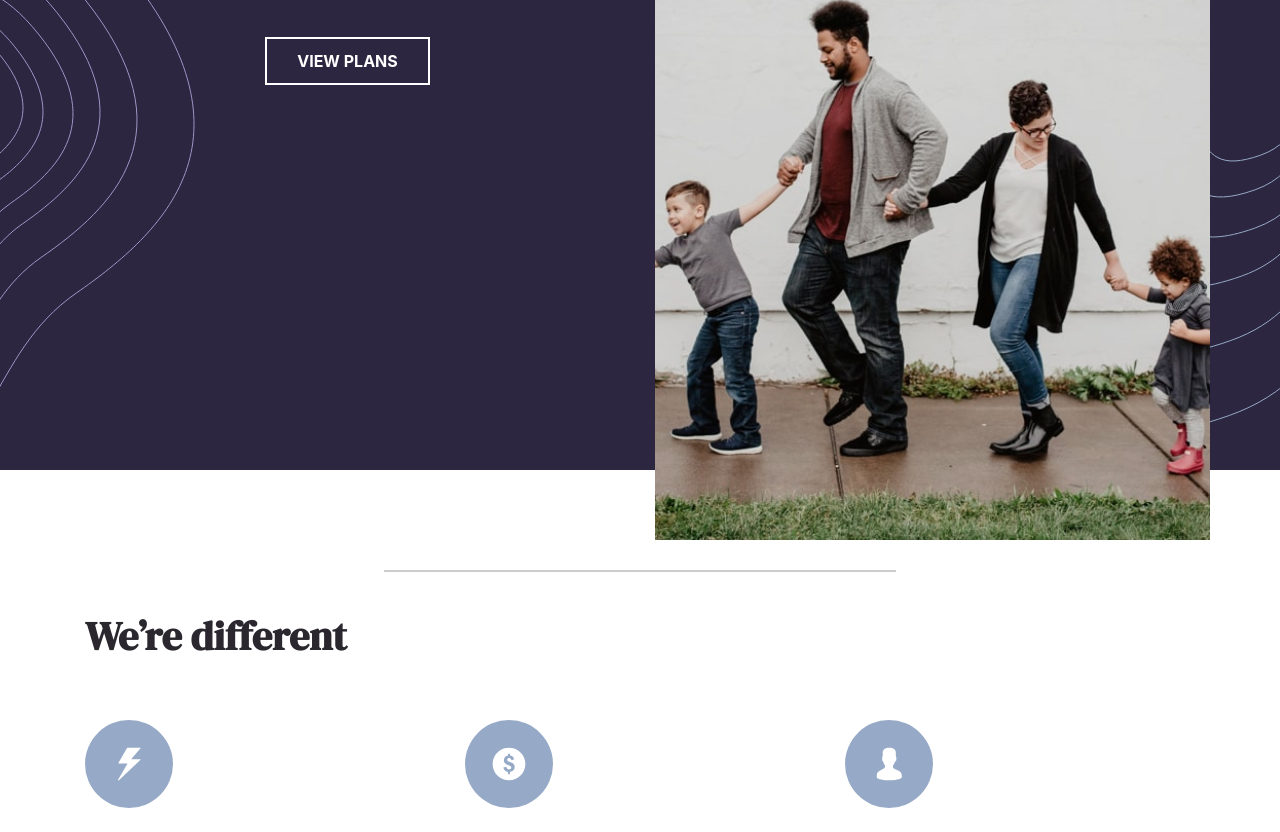
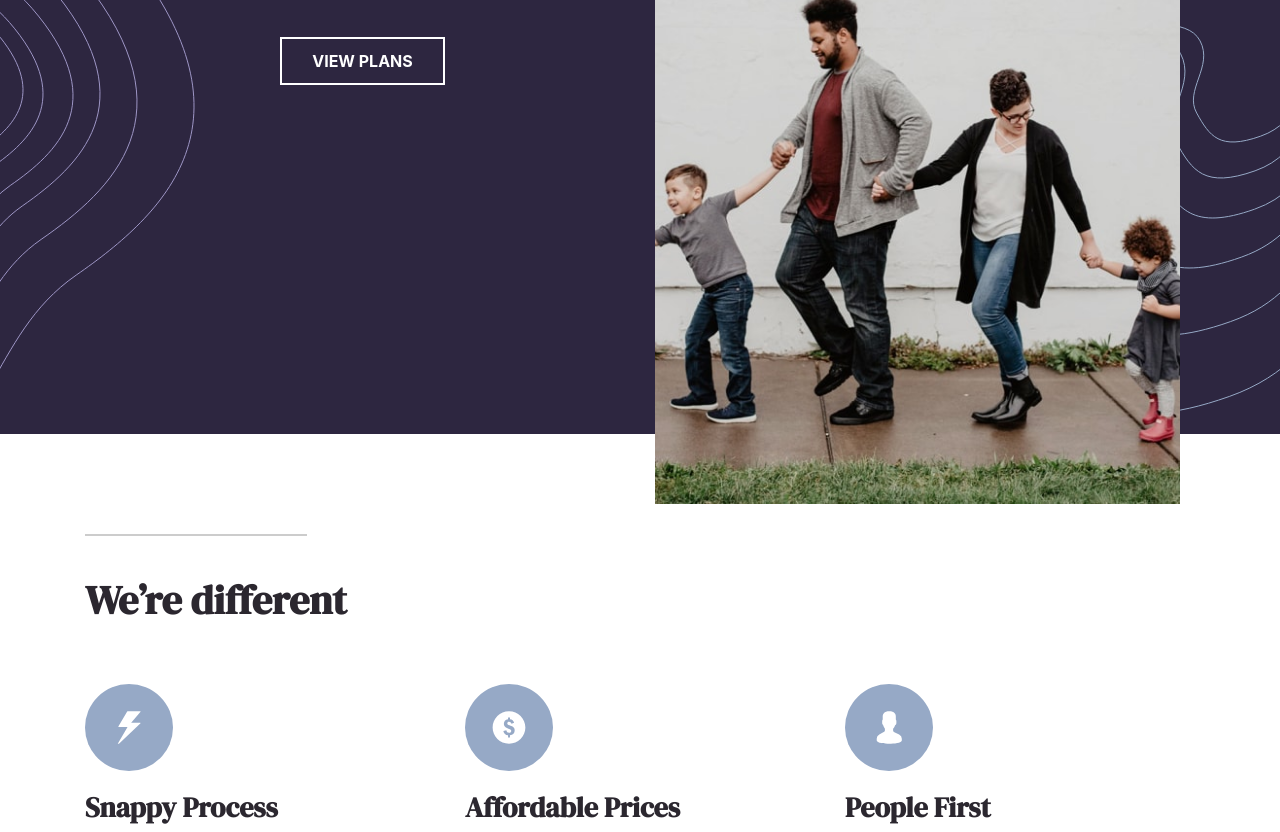
Before and after one commit to Pi-Gul/insure-landing-page, a plain HTML site: page index.html in a window 1280 px wide. Shown: the part 262-1094 px from the top of the page. Drawn offline with nearby package versions, Linux system fonts and the light colour scheme.

Commit message:
style adjustments

```diff
--- a/css/style.css
+++ b/css/style.css
@@ -28,9 +28,6 @@ p {
 
 
 /* NAVBAR */
-.navbar-toggler {
-  margin-top: 5px;
-}
 #nav-menu .navbar-nav {
   background-color: var(--Very-Dark-Violet);
   background-image: url('../images/bg-pattern-mobile-nav.svg');
@@ -63,12 +60,16 @@ p {
 #intro {
   background-color: var(--Dark-Violet);
 }
+#intro .intro-container {
+  padding-left: 0px;
+  padding-right: 0px;
+}
 #intro .intro-bottom {
-  padding: 100px 30px;
-  margin-bottom: 100px;
+  padding: 100px 30px 100px 30px;
   background-image: url('../images/bg-pattern-intro-left-mobile.svg'), url('../images/bg-pattern-intro-right-mobile.svg');
   background-position: left top, right bottom;
   background-repeat: no-repeat;
+  background-origin: border-box;
 }
 #intro h1 {
   font-size: 3em;
@@ -90,6 +91,7 @@ p {
   border-top: 2px solid hsl(0 0% 80%);
   margin: 0px auto;
   padding-bottom: 20px;
+  margin-top: 100px;
 }
 #about-us h2 {
   font-size: 2.5em;
@@ -190,6 +192,10 @@ footer .footer-bottom a:hover {
     background-repeat: no-repeat;
     background-position: center left, center right;
   }
+  #intro .intro-container {
+    padding-left: 15px;
+    padding-right: 15px;
+  }
   #intro .intro-top .image-intro.desktop {
     position: relative;
     top: 70px;
@@ -198,6 +204,10 @@ footer .footer-bottom a:hover {
     background-image: none;
     padding: 0px 0px;
     margin-bottom: 0px;
+  }
+  #about-us .short-line {
+    width: 20%;
+    margin: 0px 0px;
   }
   #find-out {
     background-image: url('../images/bg-pattern-how-we-work-desktop.svg');
--- a/index.html
+++ b/index.html
@@ -20,7 +20,7 @@
 	<body>
 		<!-- NAVBAR -->
 
-		<nav class='navbar navbar-expand-md navbar-light bg-white'>
+		<nav class='navbar navbar-expand-md navbar-light bg-white container'>
 			<a class='navbar-brand' href='#'><img class='logo' src='./images/logo.svg'></a>
 			<button class='navbar-toggler p-0' type='button' data-toggle='collapse' data-target='#nav-menu'>
 				<span class='navbar-toggler-icon'></span>
@@ -39,9 +39,8 @@
 
 		<!-- INTRO -->
 		<section id='intro'>
-			<div class='container-fluid p-0 container-md text-white'>
-				<div class='row'>
-
+			<div class='container-fluid container-md text-white intro-container'>
+				<div class='row mx-md-0'>
 					<div class='intro-top col-12 col-md-6 order-md-2'>
 						<img class='image-intro mobile d-md-none img-fluid w-100' src='./images/image-intro-mobile.jpg'>
 						<img class='image-intro desktop d-none d-md-block w-100 img-fluid' src='./images/image-intro-desktop.jpg'>
@@ -63,8 +62,8 @@
 
 		<!-- ABOUT US -->
 		<section id='about-us' class='text-center text-md-left'>
-			<div class='short-line'></div>
 			<div class='container'>
+				<div class='short-line'></div>
 				<h2 class='font-weight-bold display-4'>We’re different</h2>
 				<div class='row'>
 					<article class='card border-0 col-md-4'>
@@ -107,8 +106,8 @@
 					<div class='col-12 col-md-6'>
 						<h1 class='font-weight-bold text-center text-md-left'>Find out more about how we work</h1>
 					</div>
-					<div class='col-12 col-md-6'>
-						<button class='btn main-button d-block mx-auto mt-3'>How we work</button>
+					<div class='col-12 col-md-6 d-flex justify-content-center justify-content-md-end align-items-center'>
+						<button class='btn main-button d-block mt-3'>How we work</button>
 					</div>
 				</div>
 			</div>
@@ -186,7 +185,7 @@
 
 		<div class="attribution">
 			Challenge by <a href="https://www.frontendmentor.io?ref=challenge" target="_blank">Frontend Mentor</a>.
-			Coded by <a href="#">Your Name Here</a>.
+			Coded by <a href="https://www.frontendmentor.io/profile/Pi-Gul">Pi-Gul</a>.
 		</div>
 
 		<!-- Bootstrap Scripts -->
```
